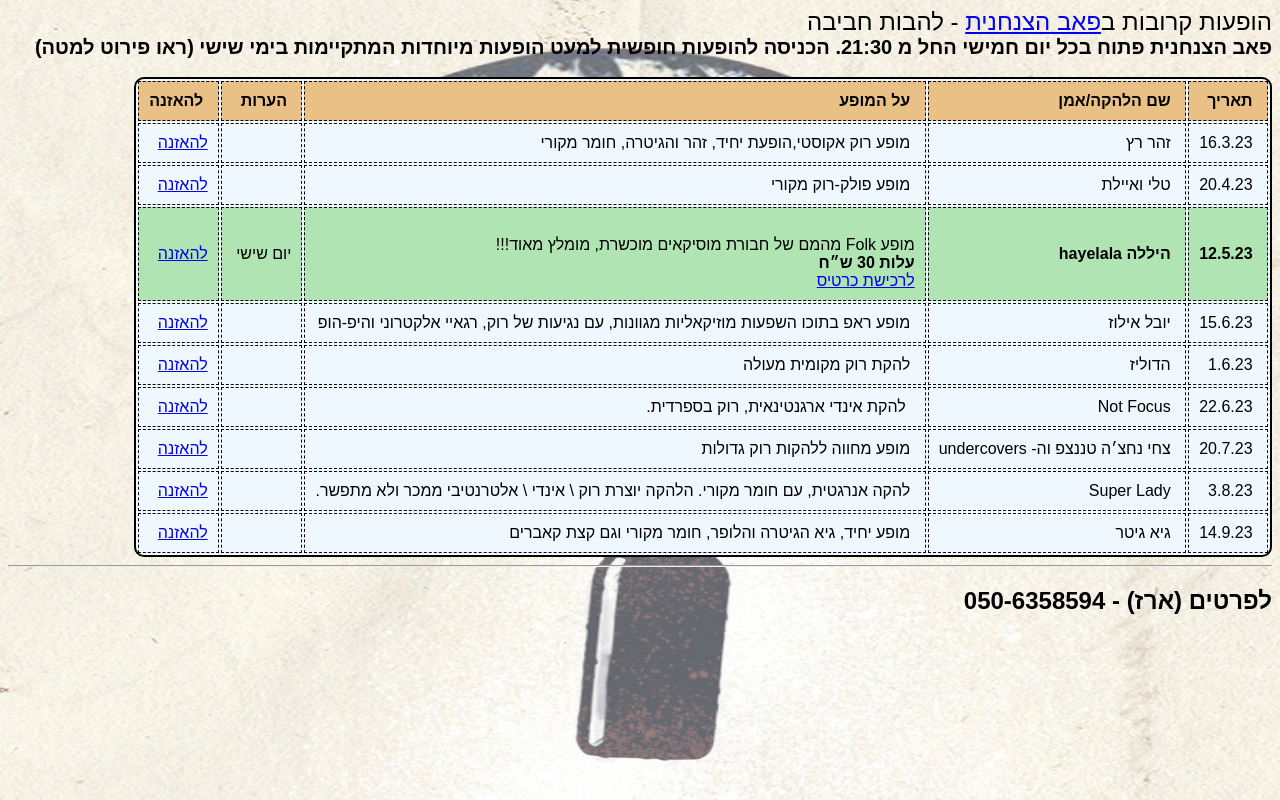
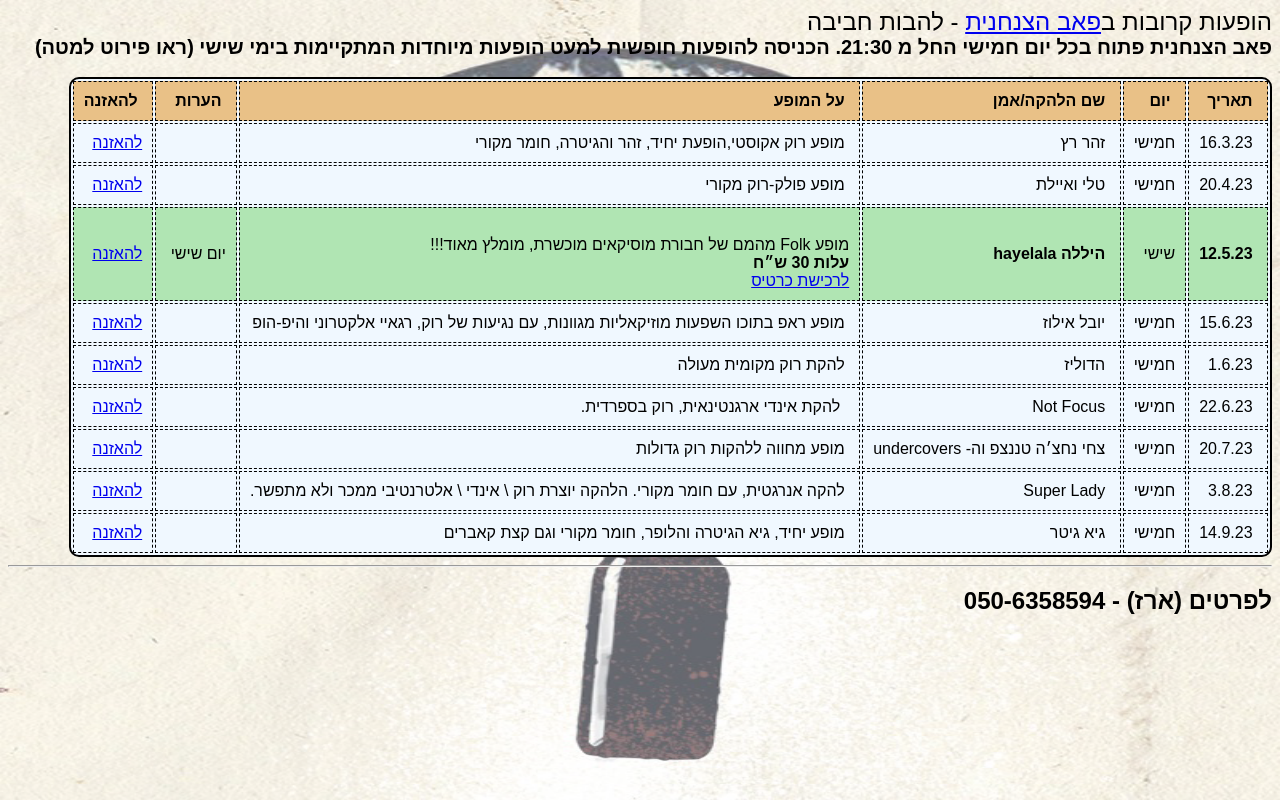
Before and after one commit to erezoren/zanhanitshows, a website built with Parcel: page index.html in a window 1280 px wide. Built offline with nearby package versions, Linux system fonts and the light colour scheme.

Commit message:
added day

```diff
--- a/index.html
+++ b/index.html
@@ -23,6 +23,7 @@
     <tbody>
     <tr style="background-color: #e9c187; white-space: nowrap;">
       <td>&nbsp;<strong>תאריך</strong></td>
+      <td>&nbsp;<strong>יום</strong></td>
       <td><strong>&nbsp;שם הלהקה/אמן</strong></td>
       <td><strong>&nbsp;על המופע</strong></td>
       <td><strong>&nbsp;הערות</strong></td>
@@ -30,6 +31,7 @@
     </tr>
     <tr>
       <td>&nbsp;16.3.23</td>
+      <td>חמישי</td>
       <td>&nbsp;זהר רץ</td>
       <td>&nbsp;מופע רוק אקוסטי,הופעת יחיד, זהר והגיטרה, חומר מקורי</td>
       <td>&nbsp;</td>
@@ -37,6 +39,7 @@
     </tr>
     <tr>
       <td>&nbsp;20.4.23</td>
+      <td>חמישי</td>
       <td>&nbsp;טלי ואיילת</td>
       <td>&nbsp;מופע פולק-רוק מקורי</td>
       <td>&nbsp;</td>
@@ -44,6 +47,7 @@
     </tr>
     <tr style="background-color: #b0e5b3;">
       <td><strong>&nbsp;12.5.23</strong></td>
+      <td>שישי</td>
       <td><strong>&nbsp;היללה hayelala</strong></td>
       <td>&nbsp;
         <div id="pastingspan1">מופע Folk מהמם של חבורת מוסיקאים מוכשרת, מומלץ מאוד!!!</div>
@@ -56,6 +60,7 @@
     </tr>
     <tr>
       <td>&nbsp;15.6.23</td>
+      <td>חמישי</td>
       <td>&nbsp;יובל אילוז</td>
       <td>&nbsp;מופע ראפ בתוכו השפעות מוזיקאליות מגוונות, עם נגיעות של רוק, רגאיי אלקטרוני והיפ-הופ</td>
       <td></td>
@@ -63,6 +68,7 @@
     </tr>
     <tr>
       <td>&nbsp;1.6.23</td>
+      <td>חמישי</td>
       <td>&nbsp;הדוליז</td>
       <td>&nbsp;להקת רוק מקומית מעולה</td>
       <td></td>
@@ -70,6 +76,7 @@
     </tr>
     <tr>
       <td>&nbsp;22.6.23</td>
+      <td>חמישי</td>
       <td>&nbsp;Not Focus</td>
       <td>&nbsp; להקת אינדי ארגנטינאית, רוק בספרדית.</td>
       <td></td>
@@ -77,6 +84,7 @@
     </tr>
     <tr>
       <td>&nbsp;20.7.23</td>
+      <td>חמישי</td>
       <td>&nbsp;צחי נחצ׳ה טננצפ וה- undercovers</td>
       <td>&nbsp;מופע מחווה ללהקות רוק גדולות</td>
       <td>&nbsp;</td>
@@ -84,6 +92,7 @@
     </tr>
     <tr>
       <td>&nbsp;3.8.23</td>
+      <td>חמישי</td>
       <td>&nbsp;Super Lady</td>
       <td>&nbsp;להקה אנרגטית, עם חומר מקורי. הלהקה יוצרת רוק \ אינדי \ אלטרנטיבי ממכר ולא מתפשר. </td>
       <td>&nbsp;</td>
@@ -92,6 +101,7 @@
 
     <tr>
       <td>&nbsp;14.9.23</td>
+      <td>חמישי</td>
       <td>&nbsp;גיא גיטר</td>
       <td>&nbsp;מופע יחיד, גיא הגיטרה והלופר, חומר מקורי וגם קצת קאברים </td>
       <td>&nbsp;</td>
```
